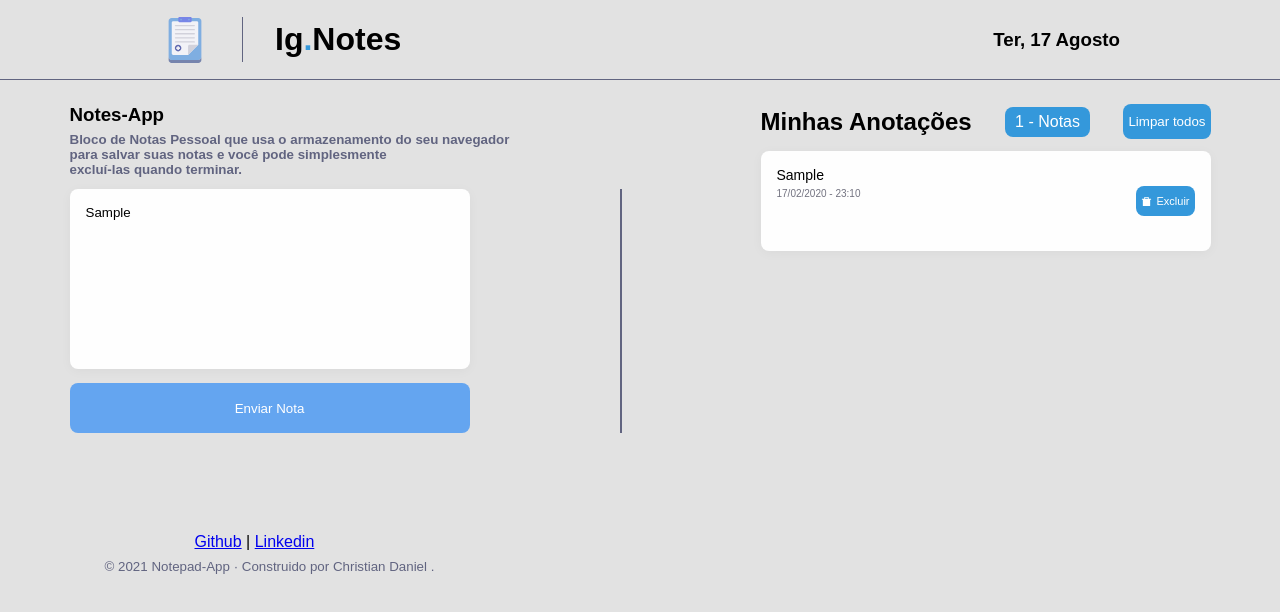
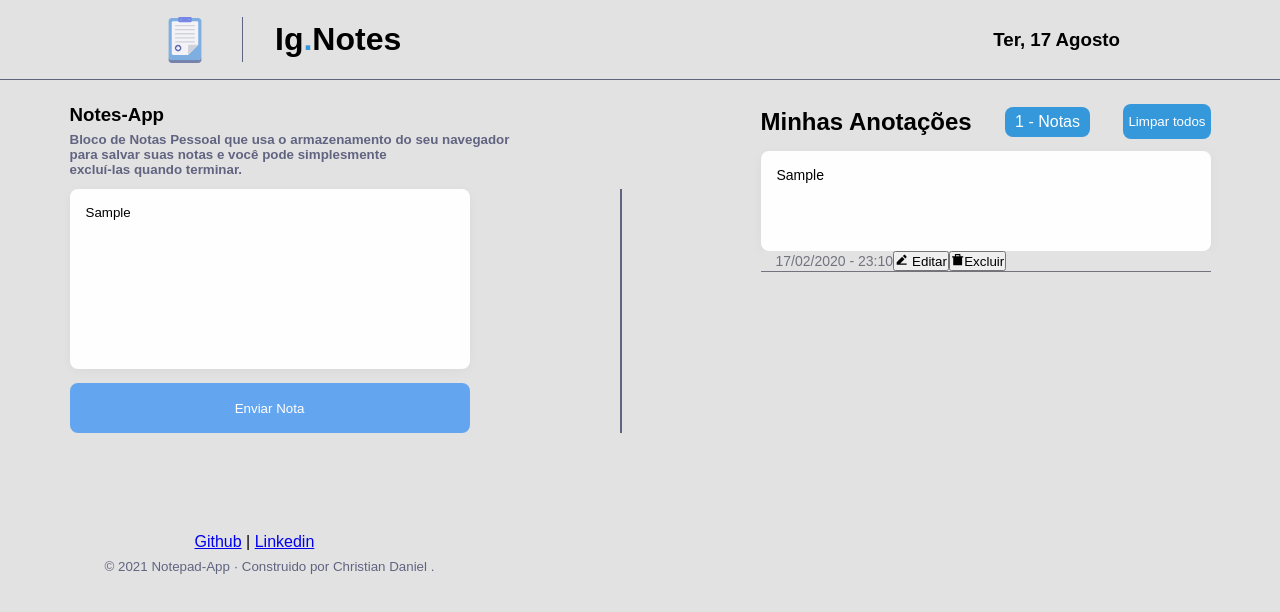
Before and after one commit to ChristanDaniel/notes-app, a Next.js app: page / in a window 1280 px wide. Both pictures are taken after typing "Sample" into the empty fields and a click on the button "Enviar Nota". Shown: the top 612 px of the page. Built offline with nearby package versions, Linux system fonts and the light colour scheme.

Commit message:
alterando o css do homesection

```diff
--- a/src/feature/home/HomeContainer.tsx
+++ b/src/feature/home/HomeContainer.tsx
@@ -5,9 +5,9 @@ import { FormEvent, useEffect, useState } from 'react'
 // import { format } from 'date-fns'
 // import ptBR from 'date-fns/locale/pt-BR'
 
-import { HomeAside, HomeContainerBg, HomeSection, NoteContainer, TextareaAutosizeWrapper, SubtitleContainer, Footer } from './styles'
+import { HomeAside, HomeContainerBg, HomeSection, NoteContainer, NoteContainerDiv, TextareaAutosizeWrapper, SubtitleContainer, Footer } from './styles'
 
-import { RiDeleteBin7Fill } from 'react-icons/ri'
+import { RiEdit2Fill, RiDeleteBin7Fill } from 'react-icons/ri'
 // import toast, { Toaster } from 'react-hot-toast'
 import Button from '../../components/Button'
 
@@ -117,16 +117,19 @@ const HomeContainer: NextPage = () => {
               <>
                 <li key={index}>
                   <NoteContainer>
-                    <div>
-                      <p>{question}</p>
-                      <span>17/02/2020 - 23:10</span>
-                    </div>
+                    <p>{question}</p>
+                  </NoteContainer>
+                  <NoteContainerDiv>
+                    <span>17/02/2020 - 23:10</span>
+                    <button>
+                      <RiEdit2Fill /> Editar
+                    </button>
                     <button onClick={() => handleDeleteQuestion(index)}>
                       {/* <Toaster position="bottom-right" reverseOrder={false} /> */}
                       <RiDeleteBin7Fill />
                       Excluir
                     </button>
-                  </NoteContainer>
+                  </NoteContainerDiv>
                 </li>
               </>
             )
--- a/src/feature/home/styles.ts
+++ b/src/feature/home/styles.ts
@@ -45,13 +45,7 @@ const Footer = styled.footer`
   }
 `
 
-const HomeSection = styled.section`
-  /* h1 {
-    color: #3498db;
-  } */
-
-  /* padding-left: 190px; */
-`
+const HomeSection = styled.section``
 const SubtitleContainer = styled.div`
   align-items: center;
   min-width: 450px;
@@ -105,7 +99,6 @@ const TextareaAutosizeWrapper = styled.textarea`
 `
 const NoteContainer = styled.div`
   overflow: auto;
-  margin-bottom: 16px;
   background-color: #fefefe;
   border-radius: 8px;
   box-shadow: 0 2px 12px rgba(0, 0, 0, 0.04);
@@ -114,41 +107,39 @@ const NoteContainer = styled.div`
   padding: 16px;
   display: flex;
   justify-content: space-between;
+  flex-direction: column;
 
   p {
     font-size: 14px;
     overflow-wrap: break-word;
-    //margin-bottom: 10px
+    /* margin-bottom: 10px; */
   }
+  /* div {
+    background: #fefefe;
+    display: flex;
+    padding-left: 50px;
+  } */
 
-  span {
+  /* span {
     color: #737380;
     font-size: 10px;
-  }
+  } */
+`
+const NoteContainerDiv = styled.div`
+  background-color: #e2e2e2;
+  display: flex;
+  position: sticky;
+  width: 450px;
+  margin-bottom: 20px;
+  align-items: center;
+  padding-right: 15px;
+  padding-left: 15px;
+  color: #737380;
+  font-size: 14px;
 
-  button {
-    gap: 4px;
-    align-self: center;
-    font-size: 11px;
-    height: 30px;
-    border-radius: 8px;
-    /* font-weight: 500; */
-    background: #3498db;
-    color: #fff;
-    display: flex;
-    justify-content: center;
-    align-items: center;
-    padding: 0 5px;
+  border-bottom: 1px solid #737380;
 
-    cursor: pointer;
-    border: 0;
 
-    transition: 0.2s;
-
-    :hover {
-      filter: brightness(0.9);
-    }
-  }
 `
 
-export { HomeContainerBg, HomeAside, Footer, HomeSection, TextareaAutosizeWrapper, NoteContainer, SubtitleContainer }
+export { HomeContainerBg, HomeAside, Footer, HomeSection, TextareaAutosizeWrapper, NoteContainer, SubtitleContainer, NoteContainerDiv }
```
